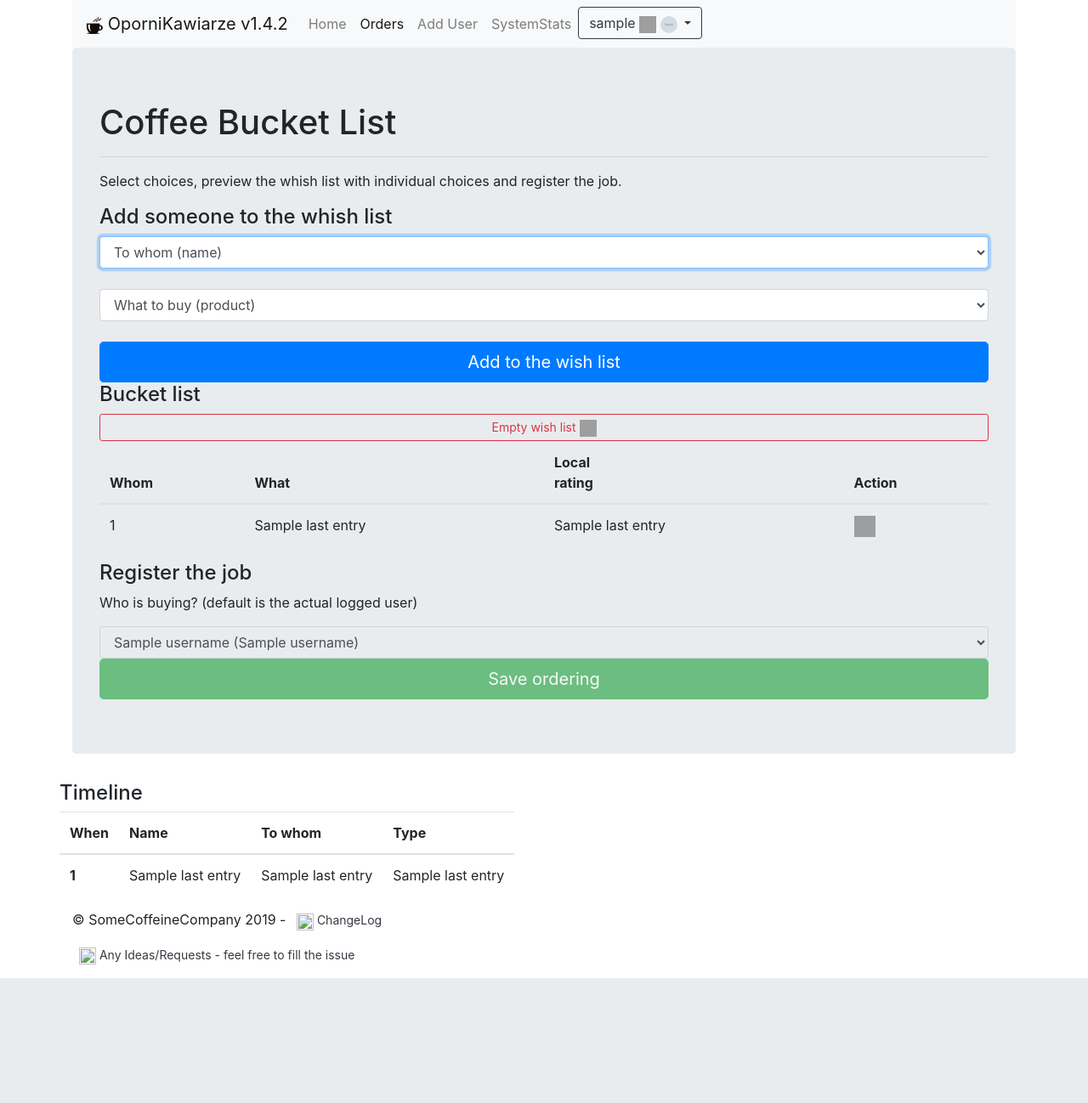
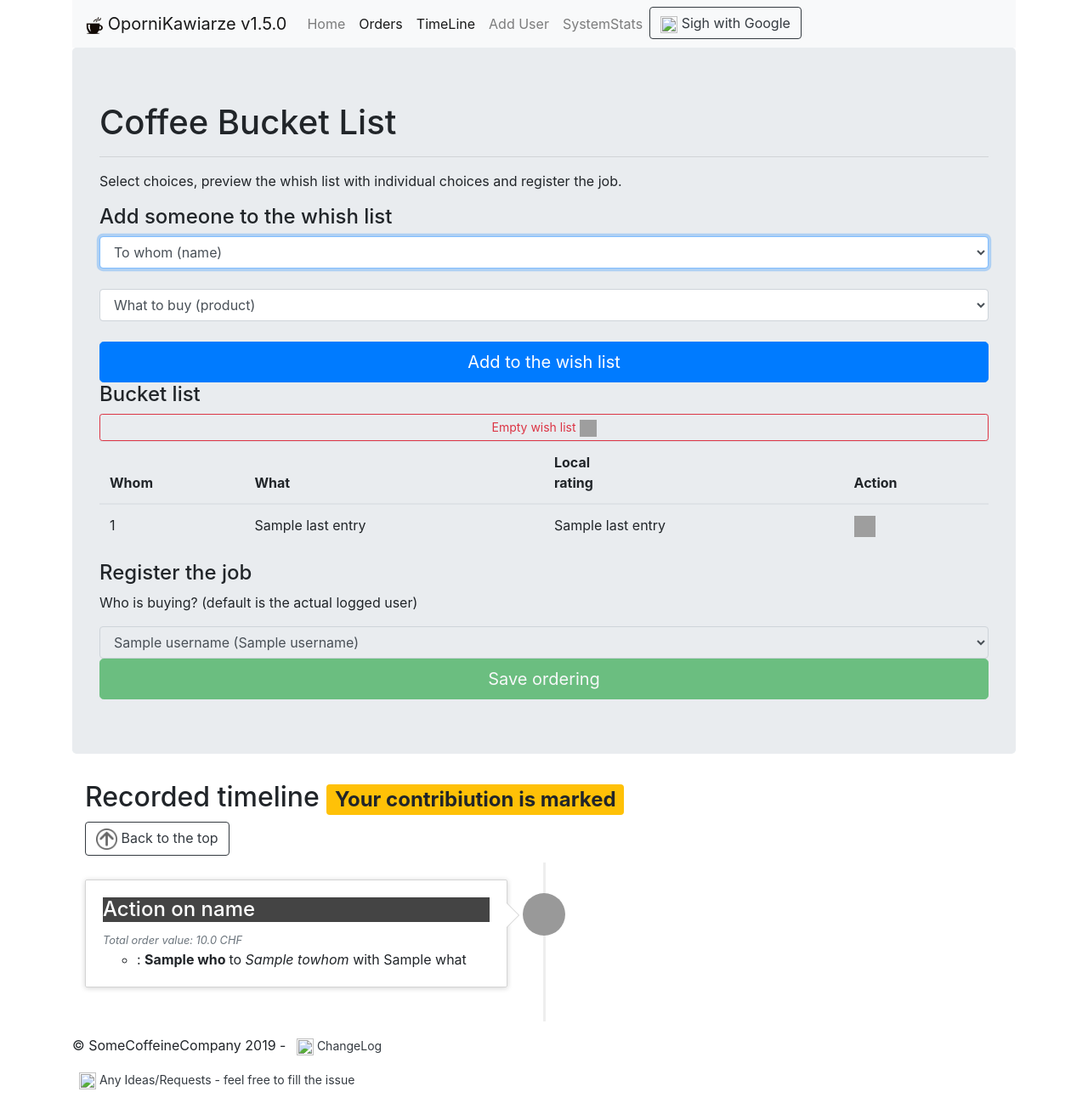
Before and after one commit to agorzawski/fairtaskassigner, a Flask app: template templates/addjobs.html in a window 1280 px wide. Shown: the whole page at 85% size. Before the commit the page ends 1151 px from the top, so only its background shows below. Run offline with Flask 2, Linux system fonts and the light colour scheme; the template is opened without the code that fills it: most values are stand-ins (such as "Sample title", 1, 10 or a date in 2020); grey boxes marked "Sample" are stand-in pictures; parts of the project's set-up code (start-up, migrations or seed data) failed here and were passed over; some libraries are stand-ins or nearby versions; grey boxes are pictures that could not be loaded.

Commit message:
closes #8 (timeline) closes #26 (sorting in stats) plus: navigation issues

```diff
--- a/app.py
+++ b/app.py
@@ -144,7 +144,6 @@ def main():
         inBucket = storage.check_if_in_bucket(loggedUsernameEmail['id'])
         getLoggedUserBadges = storage.get_users_badges(userId=loggedUsernameEmail['id'])
     adminsList = storage.get_admins()
-    lastDate = storage.get_last_transaction(n=1)[0]
     generalStats = storage.get_main_statistics()
     top3 = storage.get_top_buyers()
     candidates = storage.get_top_candidates()
@@ -169,7 +168,6 @@ def addJobs():
     if loggedUsernameEmail['id'] == NON_EXISTING_ID:
         return redirect(url_for('showSignUp'))
     inBucket = storage.check_if_in_bucket(loggedUsernameEmail['id'])
-    googleSession = True
     users = storage.get_users(active=1)
     products = storage.get_products()
     adminsList = storage.get_admins()
@@ -185,7 +183,7 @@ def addJobs():
                            users=users,
                            adminsList=adminsList,
                            products=products,
-                           googleSession=googleSession,
+                           googleSession=True,
                            inBucket=inBucket,
                            loggedUsernameEmail=loggedUsernameEmail)
 
@@ -213,6 +211,7 @@ def stats():
                            products=products,
                            allBadges=getAllBadges,
                            adminsList=adminsList,
+                           googleSession=True,
                            usersStats=getUsersStats,
                            assignedBadges=getAssignedBadges,
                            loggedUserBadges=getLoggedUserBadges,
@@ -240,6 +239,7 @@ def showSignUp():
                                            adminBadges=adminBadges)
     return render_template('signup.html',
                            users=users,
+                           googleSession=True,
                            notValidatedUsers=notValidatedUsers,
                            loggedUserBadges=getLoggedUserBadges,
                            loggedUsernameEmail=loggedUsernameEmail,
--- /dev/null
+++ b/static/timeline.css
@@ -0,0 +1,130 @@
+.timeline {
+  list-style: none;
+  padding: 20px 0 20px;
+  position: relative;
+}
+.timeline-heading {
+    color: #fff;
+    background-color: #444444;
+}
+.timeline:before {
+  top: 0;
+  bottom: 0;
+  position: absolute;
+  content: " ";
+  width: 3px;
+  background-color: #eeeeee;
+  left: 50%;
+  margin-left: -1.5px;
+}
+.timeline > li {
+  margin-bottom: 20px;
+  position: relative;
+}
+.timeline > li:before,
+.timeline > li:after {
+  content: " ";
+  display: table;
+}
+.timeline > li:after {
+  clear: both;
+}
+.timeline > li:before,
+.timeline > li:after {
+  content: " ";
+  display: table;
+}
+.timeline > li:after {
+  clear: both;
+}
+.timeline > li > .timeline-panel {
+  width: 46%;
+  float: left;
+  border: 1px solid #d4d4d4;
+  border-radius: 2px;
+  padding: 20px;
+  position: relative;
+  -webkit-box-shadow: 0 1px 6px rgba(0, 0, 0, 0.175);
+  box-shadow: 0 1px 6px rgba(0, 0, 0, 0.175);
+}
+.timeline > li > .timeline-panel:before {
+  position: absolute;
+  top: 26px;
+  right: -15px;
+  display: inline-block;
+  border-top: 15px solid transparent;
+  border-left: 15px solid #ccc;
+  border-right: 0 solid #ccc;
+  border-bottom: 15px solid transparent;
+  content: " ";
+}
+.timeline > li > .timeline-panel:after {
+  position: absolute;
+  top: 27px;
+  right: -14px;
+  display: inline-block;
+  border-top: 14px solid transparent;
+  border-left: 14px solid #fff;
+  border-right: 0 solid #fff;
+  border-bottom: 14px solid transparent;
+  content: " ";
+}
+.timeline > li > .timeline-badge {
+  color: #fff;
+  width: 50px;
+  height: 50px;
+  line-height: 50px;
+  font-size: 1.4em;
+  text-align: center;
+  position: absolute;
+  top: 16px;
+  left: 50%;
+  margin-left: -25px;
+  background-color: #999999;
+  z-index: 100;
+  border-top-right-radius: 50%;
+  border-top-left-radius: 50%;
+  border-bottom-right-radius: 50%;
+  border-bottom-left-radius: 50%;
+}
+.timeline > li.timeline-inverted > .timeline-panel {
+  float: right;
+}
+.timeline > li.timeline-inverted > .timeline-panel:before {
+  border-left-width: 0;
+  border-right-width: 15px;
+  left: -15px;
+  right: auto;
+}
+.timeline > li.timeline-inverted > .timeline-panel:after {
+  border-left-width: 0;
+  border-right-width: 14px;
+  left: -14px;
+  right: auto;
+}
+.timeline-badge.primary {
+  background-color: #2e6da4 !important;
+}
+.timeline-badge.success {
+  background-color: #3f903f !important;
+}
+.timeline-badge.warning {
+  background-color: #f0ad4e !important;
+}
+.timeline-badge.danger {
+  background-color: #d9534f !important;
+}
+.timeline-badge.info {
+  background-color: #5bc0de !important;
+}
+.timeline-title {
+  margin-top: 0;
+  color: inherit;
+}
+.timeline-body > p,
+.timeline-body > ul {
+  margin-bottom: 0;
+}
+.timeline-body > p + p {
+  margin-top: 5px;
+}
--- a/templates/addjobs.html
+++ b/templates/addjobs.html
@@ -6,27 +6,12 @@
   <body>
     <div class="container">
       <div class="header">
-           {% include 'common_title.html' %}
-            <ul class="navbar-nav">
-                <li class="nav-item" >
-                  <a class="nav-item nav-link" href="main">Home</a>
-                </li>
-                <li class="nav-item active">
-                  <a class="nav-item nav-link" href="#">Orders</a>
-                </li>
-                <li class="nav-item">
-                  <a class="nav-item nav-link" href="showSignUp">Add User</a>
-                </li>
-                <li class="nav-item">
-                  <a class="nav-item nav-link" href="stats">SystemStats</a>
-                </li>
-                 {% include 'google_login.html' %}
-            </ul>
-          <!-- closing from the title temlate -->
-          </nav>
+          {% with activeSite='addJobs' %}
+          {% include 'common_title.html' %}
+          {% endwith %}
       </div>
 
-      <div class="jumbotron">
+      <div id='addjobs' class="jumbotron">
         <h1>Coffee Bucket List</h1>
         {% include 'common_alerts.html' %}
         <hr class="my-3">
@@ -174,32 +159,8 @@
         </div>
       </div>
 
-      <div class="row marketing">
-          <div class="well">
-              <h4 id='ordershistory'> Timeline </h4>
-              <div class="table-responsive">
-                  <table class="table">
-                      <thead>
-                          <tr>
-                              <th scope="col">When</th>
-                              <th scope="col">Name</th>
-                              <th scope="col">To whom </th>
-                              <th scope="col">Type </th>
-                          </tr>
-                      </thead>
-                      <tbody>
-                      {% for lastEntry in eventsTimeLine %}
-                          <tr >
-                              <th scope="row">{{ lastEntry[0] }}</th>
-                              <td> {{ lastEntry[1] }} </td>
-                              <td> {{ lastEntry[2] }} </td>
-                              <td> {{ lastEntry[3]|safe }} </td>
-                          </tr>
-                      {% endfor %}
-                      </tbody>
-                  </table>
-              </div>
-          </div>
+      <div id='timeline' class="well">
+      {% include 'events_time_line.html' %}
       </div>
 
       <footer class="footer">
--- a/templates/common_head.html
+++ b/templates/common_head.html
@@ -2,10 +2,17 @@
 <title>OporniKawiarze</title>
 
 <link rel="stylesheet" href="https://stackpath.bootstrapcdn.com/bootstrap/4.3.1/css/bootstrap.min.css" integrity="sha384-ggOyR0iXCbMQv3Xipma34MD+dH/1fQ784/j6cY/iJTQUOhcWr7x9JvoRxT2MZw1T" crossorigin="anonymous">
+<link rel="stylesheet" href="static/timeline.css">
+
+<link rel="stylesheet" href="https://cdn.datatables.net/1.10.19/css/jquery.dataTables.min.css">
+
 <!-- <script src="https://code.jquery.com/jquery-3.3.1.slim.min.js" integrity="sha384-q8i/X+965DzO0rT7abK41JStQIAqVgRVzpbzo5smXKp4YfRvH+8abtTE1Pi6jizo" crossorigin="anonymous"></script> -->
 <script src="https://code.jquery.com/jquery-3.2.1.min.js"></script>
 <script src="https://cdnjs.cloudflare.com/ajax/libs/popper.js/1.14.7/umd/popper.min.js" integrity="sha384-UO2eT0CpHqdSJQ6hJty5KVphtPhzWj9WO1clHTMGa3JDZwrnQq4sF86dIHNDz0W1" crossorigin="anonymous"></script>
 <script src="https://stackpath.bootstrapcdn.com/bootstrap/4.3.1/js/bootstrap.min.js" integrity="sha384-JjSmVgyd0p3pXB1rRibZUAYoIIy6OrQ6VrjIEaFf/nJGzIxFDsf4x0xIM+B07jRM" crossorigin="anonymous"></script>
+
+<script src="https://cdn.datatables.net/1.10.19/js/jquery.dataTables.min.js"></script>
+<script src="https://cdn.datatables.net/1.10.19/js/dataTables.bootstrap4.min.js"></script>
 <script>
 $(function() {
 // setTimeout() function will be fired after page is loaded
--- a/templates/common_title.html
+++ b/templates/common_title.html
@@ -1,2 +1,54 @@
 <nav class="navbar navbar-expand-lg navbar-light bg-light sticky-top">
-<a class="navbar-brand" href="#"><img src="static/coffee.png" width="20" height="20"/> OporniKawiarze v1.4.2</a>
+<a class="navbar-brand" href="#"><img src="static/coffee.png" width="20" height="20"/> OporniKawiarze v1.5.0</a>
+<ul class="navbar-nav">
+
+{% if activeSite == 'main' %}
+<li class="nav-item active" >
+{%else%}
+<li class="nav-item" >
+{%endif%}
+<a class="nav-item nav-link" href="main#">Home</a>
+</li>
+
+{% if activeSite == 'addJobs' %}
+ <li class="nav-item active" >
+   <a class="nav-item nav-link" href="addJobs#addjobs">Orders</a>
+{%else%}
+<li class="nav-item" >
+  <a class="nav-item nav-link" href="addJobs">Orders</a>
+{%endif%}
+ </li>
+
+{% if activeSite == 'addJobs' %}
+<li class="nav-item active" >
+  <a class="nav-item nav-link" href="#timeline">TimeLine</a>
+{%else%}
+<li class="nav-item" >
+ <a class="nav-item nav-link" href="addJobs#timeline">TimeLine</a>
+{%endif%}
+</li>
+
+{% if activeSite == 'showSignUp' %}
+<li class="nav-item active" >
+{%else%}
+<li class="nav-item" >
+{%endif%}
+<a class="nav-item nav-link" href="showSignUp#">Add User</a>
+</li>
+
+{% if activeSite == 'stats' %}
+<li class="nav-item active" >
+{%else%}
+<li class="nav-item" >
+{%endif%}
+<a class="nav-item nav-link" href="stats#">SystemStats</a>
+</li>
+
+{% if not googleSession %}
+{% include 'no_login.html' %}
+{% else %}
+{% include 'google_login.html' %}
+{% endif %}
+</ul>
+<!-- closing from the title temlate -->
+</nav>
--- /dev/null
+++ b/templates/events_time_line.html
@@ -0,0 +1,41 @@
+<div class="container">
+    <div class="page-header">
+        <h2 id="timeline">Recorded timeline <span class="badge badge-warning">Your contribiution is marked</span> </h2>
+          {% include 'totop.html' %}
+    </div>
+    <ul class="timeline">
+        {% for date in eventsTimeLine.keys() %}
+        <li class="{{loop.cycle('', 'timeline-inverted')}}" >
+          <div class="timeline-badge dark"> </div>
+          <div class="timeline-panel">
+            <div class="timeline-heading">
+              <h4 class="timeline-title">Action on {{ date }}</h4>
+
+            </div>
+            <div class="timeline-body">
+              <p><small class="text-muted"><i class="glyphicon glyphicon-time">Total order value: {{ '%.1f'| format(eventsTimeLine.get(date).get('total', 0)|float) }} CHF </i> </small></p>
+              <ul>
+            {% for id in eventsTimeLine[date].keys() %}
+                {% if id !=  'total' %}
+                    <li> {{eventsTimeLine[date][id]['date']['all'].split(' ')[1]}}:
+                      {% if loggedUsernameEmail['username'] == eventsTimeLine[date][id]['who'] %}
+                      <span class="badge badge-warning"><b> {{eventsTimeLine[date][id]['who']}} </b></span> to
+                      {% else %}
+                      <span><b> {{eventsTimeLine[date][id]['who']}} </b></span> to
+                      {% endif %}
+                      {% if loggedUsernameEmail['username'] == eventsTimeLine[date][id]['towhom'] %}
+                      <span class="badge badge-warning">{{eventsTimeLine[date][id]['towhom']}}</span>
+                      {% else %}
+                      <span><i>{{eventsTimeLine[date][id]['towhom']}}</i></span>
+                      {%endif%}
+                      <span> with {{eventsTimeLine[date][id]['what']|safe }} </span>
+                    </li>
+                {% endif %}
+            {% endfor %}
+             </ul>
+           </div>
+        </div>
+        </li>
+        {% endfor %}
+    </ul>
+</div>
--- a/templates/game_desc.html
+++ b/templates/game_desc.html
@@ -3,7 +3,7 @@
   <lu>
   <li> The pool of users is formed.</li>
   <li> To sign-up, go to <a href='showSignUp'> Add User section </a> and add a new member (if adding someone) or assign your id with an already created member (google login required)</li>
-  <li> Coffee servings within the group should be <a href="addJobs">noted down</a> so all transactions are kept. </li>
+  <li> Coffee servings within the group should be <a href="addJobs">noted down</a> so <a href='addJobs#timeline'>all transactions are kept.</a> </li>
   <li> So called <b>global rating</b> and list <i>NEXT CANDIDATES</i> is computed within the pool (<a href='addJobs#ordershistory'>of all time orderds history</a>) excluding self buying actions. </li>
   <li> <a href="stats#Achievements"> Achievements and penalties</a> are granted for balancing too far from neutral rating. </li>
   <li> <a href="stats#Achievements"> Achievements </a> are granted for serving/consuming - community gifts. </li>
--- /dev/null
+++ b/templates/totop.html
@@ -0,0 +1 @@
+<h3><a class="btn btn-outline-dark" href='#'> <img src='static/top.png' height='25' width='25'/> Back to the top </a></h3>
```
Also changed, not shown: fairtask_utils.py (+45 -2 lines), templates/events_time_table.html (added, +23 -0 lines), templates/index.html (+3 -22 lines), templates/signup.html (+5 -18 lines), templates/stats.html (+36 -23 lines), README.md, static/top.png (added).
